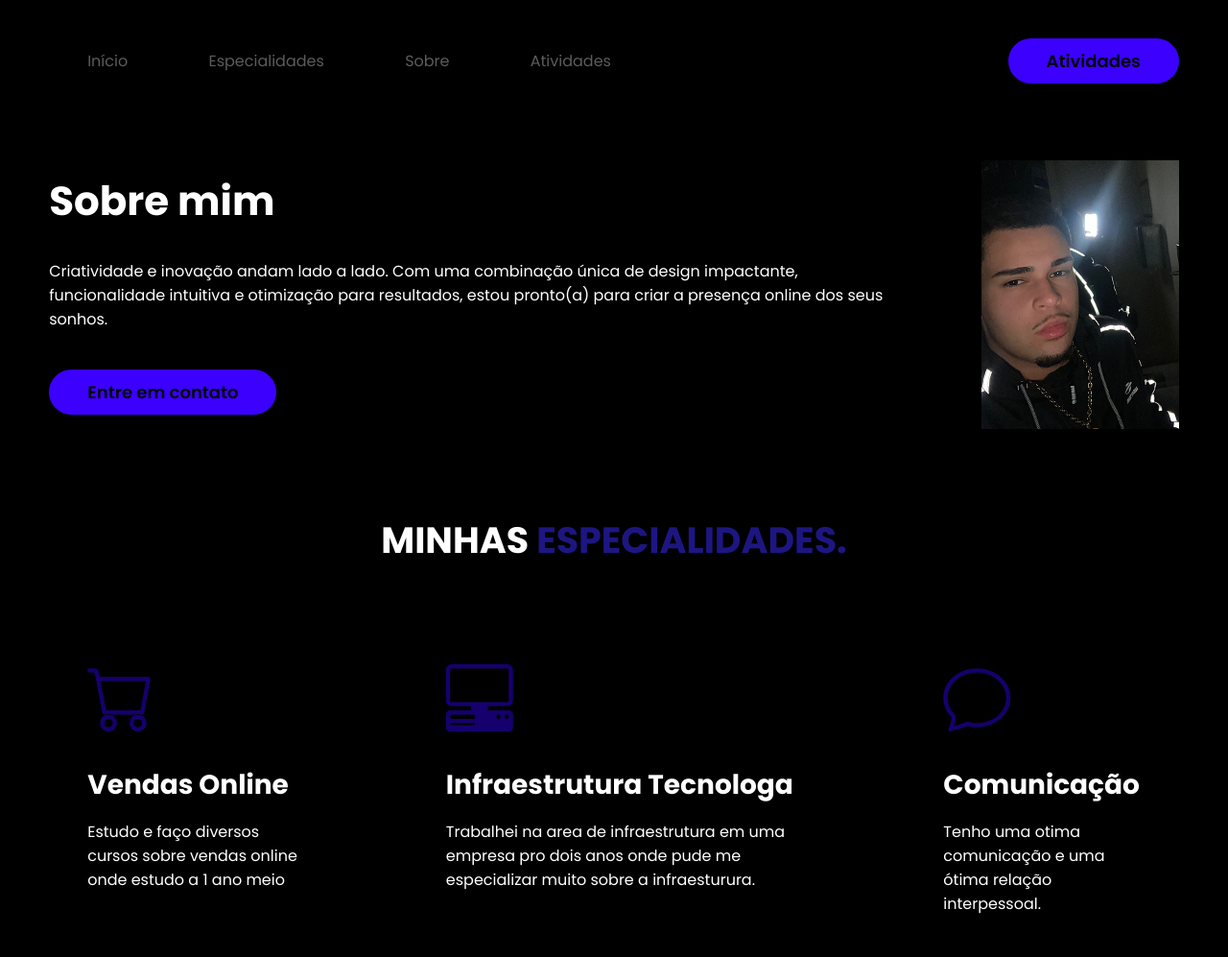
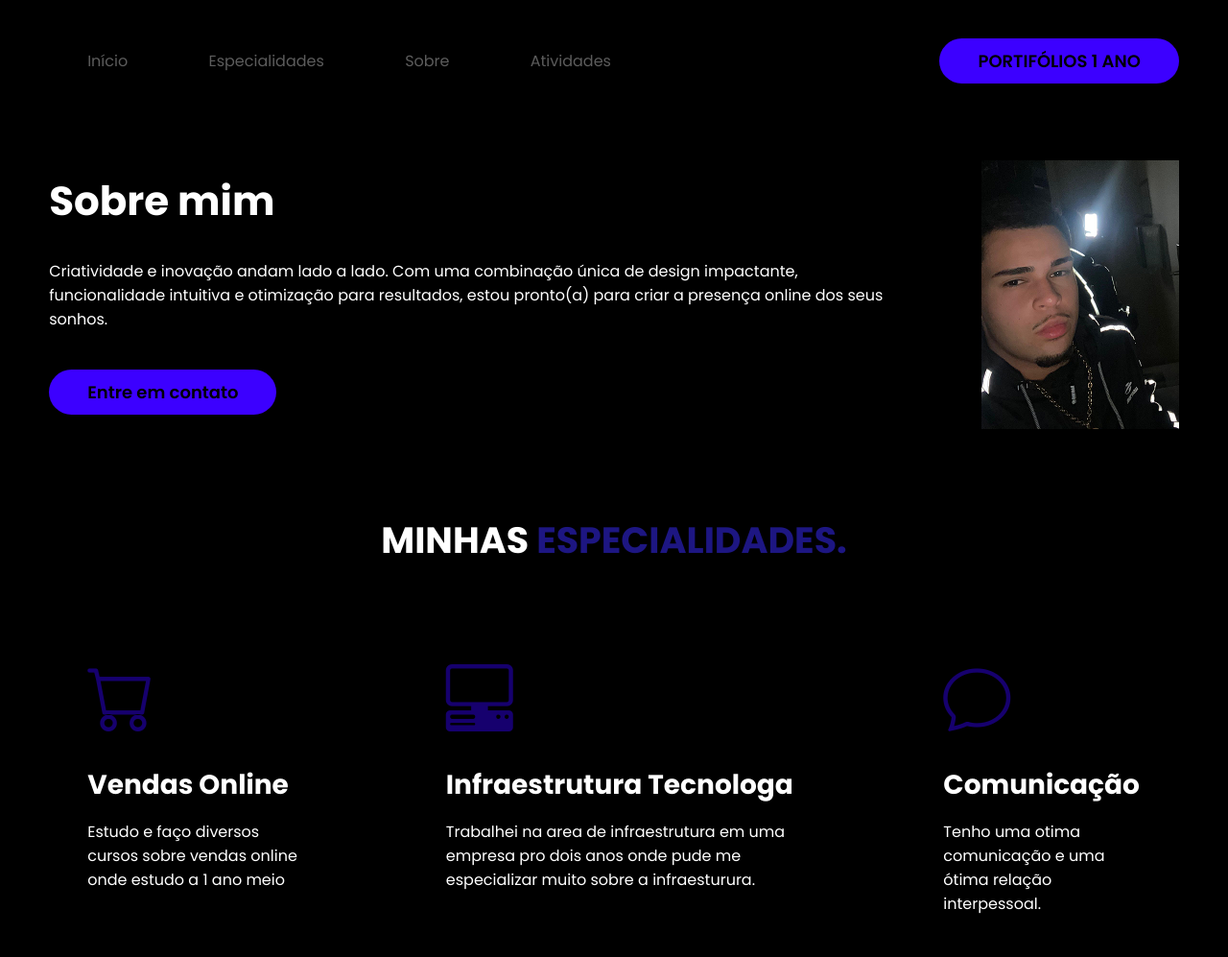
Before and after one commit to bernardonunes06/portif-lio2k24, a plain HTML site: page index.html in a window 1280 px wide. Shown: the top 997 px of the page at 96% size. Drawn offline with nearby package versions, Linux system fonts and the light colour scheme.

Commit message:
Update index.html

```diff
--- a/index.html
+++ b/index.html
@@ -33,7 +33,7 @@
 
             <div class="btn-contato">
                 <a href="https://www.canva.com/design/DAFxwUanMi8/6FvXJs0e4r3plx7EfOAK3w/edit?utm_content=DAFxwUanMi8&utm_campaign=designshare&utm_medium=link2&utm_source=sharebutton">
-                    <button>Atividades</button>
+                    <button>PORTIFÓLIOS 1 ANO</button>
                 </a>
             </div><!--btn-contato-->
 
```
